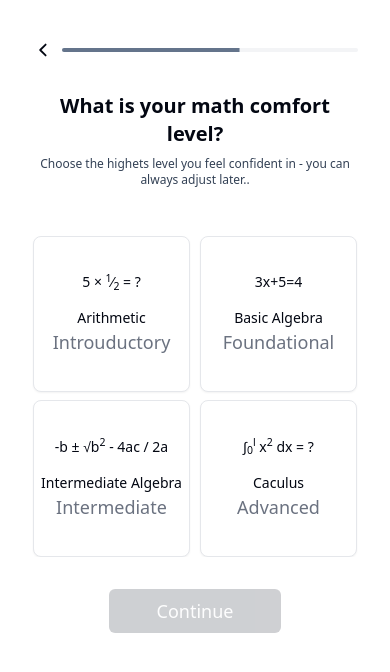
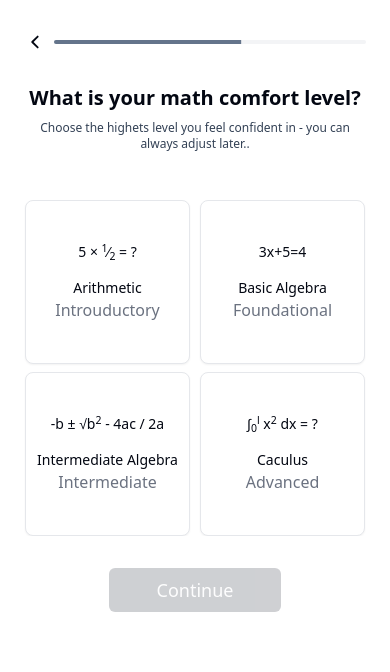
Before and after one commit to Natty-7r/Assignment-, a React (Vite) app: page /math-level in a window 390 px wide. Shown: the top 672 px of the page. Built offline with nearby package versions, Linux system fonts and the light colour scheme.

Commit message:
style: fix talbet  view

```diff
--- a/src/components/card/math-leverl-card.tsx
+++ b/src/components/card/math-leverl-card.tsx
@@ -11,15 +11,15 @@ const MathLevelCard = ({
   return (
     <Card
       className={cn(
-        "aspect-[1/1]   text-sm basis-[48%] md:basis-[24%] flex flex-col items-center justify-center",
+        "aspect-[1/1]   text-sm basis-[48%] sm:w-[24%] flex flex-col items-center justify-center",
         selectedValue && selectedValue == name && "border-yellow-600 shadow-lg"
       )}
       onClick={() => handleClick(name)}
     >
       <p className="mb-4 md:mb-6 md:text-xl">{preview}</p>
       <div className="text-center">
-        <p className="capitalize  lg:text-base ">{name}</p>
-        <p className="capitalize text-gray-500 text-lg  text-center ">
+        <p className="capitalize text-sm lg:text-base ">{name}</p>
+        <p className="capitalize text-gray-500 text-base sm:text-lg  text-center ">
           {description}
         </p>
       </div>
--- a/src/pages/intereset.tsx
+++ b/src/pages/intereset.tsx
@@ -23,14 +23,14 @@ const InterestsPage = () => {
   };
 
   return (
-    <main className=" flex flex-col gap-2 p-6 md:px-[15%] ">
+    <main className=" flex flex-col gap-2 p-6 sm:p-12 md:px-[15%] ">
       <FormProgress />
       <FormHeader
         headerText=" which are you most intereseted in?"
         headerDescription=" choose just one. This will help us get you started   (but won't limit your experience)."
       />
 
-      <div className="flex flex-col mx-auto   overflow-y-auto hideable_thin_scrollbar gap-3 my-3  md:mt-6 sm:w-4/5 lg:w-3/5 max-h-[62vh] md:max-h-[62vh]">
+      <div className="flex flex-col mx-auto   overflow-y-auto hideable_thin_scrollbar gap-3 sm:gap-4 my-3 sm:my-8 md:mt-6 sm:w-4/5 lg:w-3/5 max-h-[62vh] md:max-h-[62vh]">
         {interestList.map(({ type, iconString }, index: number) => (
           <OptionCard
             key={index}
--- a/src/pages/learning-path.tsx
+++ b/src/pages/learning-path.tsx
@@ -18,7 +18,7 @@ const LearningPathPage = () => {
   }, []);
   if (loading)
     return (
-      <main className="  flex flex-col h-screen  justify-center items-center">
+      <main className="  flex flex-col h-screen   justify-center items-center">
         <CircularLoader className="w-12 h-11" />
         <h1 className=" font-bold text-xl first-letter:uppercase  my-6 px-[10%] text-center ">
           finding learning path recommendations for you based on your responses
@@ -26,7 +26,7 @@ const LearningPathPage = () => {
       </main>
     );
   return (
-    <main className=" flex flex-col gap-2 p-8 md:px-[18%] py-[20%] md:py-[10%] md:py-[5%]  ">
+    <main className=" flex flex-col gap-2 p-6 sm:p-12 sm:p-24  md:px-[10%] ">
       <FormHeader
         headerText=" learning paths based on your answers"
         headerDescription="choose one to get started. You can switch anytime."
--- a/src/pages/math-level.tsx
+++ b/src/pages/math-level.tsx
@@ -21,7 +21,7 @@ const MathLevelPage = () => {
     navigate("/progress-two");
   };
   return (
-    <main className=" flex flex-col gap-2 p-8 md:px-[15%] ">
+    <main className=" flex flex-col gap-2 p-6 sm:p-12 md:px-[15%] ">
       <FormProgress />
       <FormHeader
         className="my-4"
--- a/src/pages/progress-one.tsx
+++ b/src/pages/progress-one.tsx
@@ -13,7 +13,7 @@ const ProgressOne = () => {
     navigate("/math-level");
   };
   return (
-    <main className=" flex flex-col gap-2 p-8 md:px-[15%] ">
+    <main className=" flex flex-col gap-2 p-6 sm:p-12 md:px-[15%] ">
       <FormProgress />
       <div className="flex flex-col md:my-12 md:flex-row mx-auto items-center justify-around md:gap-[5%] ">
         <div className="aspect-[2/3]  relative  w-1/4 md:w-[20%] my-12">
--- a/src/pages/progress-two.tsx
+++ b/src/pages/progress-two.tsx
@@ -12,7 +12,7 @@ const ProgressTwoPage = () => {
     navigate("/learning-path");
   };
   return (
-    <main className=" flex flex-col gap-2 p-8 md:px-[15%] ">
+    <main className=" flex flex-col gap-2 p-6 sm:p-12 md:px-[15%] ">
       <FormProgress />
       <div className="flex flex-col md:my-12 md:flex-row mx-auto items-center justify-around md:gap-[5%] ">
         <div className="aspect-[2/3]  relative  w-1/4 md:w-[20%] my-12">
--- a/src/pages/user-type.tsx
+++ b/src/pages/user-type.tsx
@@ -20,14 +20,14 @@ const UserTypePage = () => {
     navigate("/interest");
   };
   return (
-    <main className=" flex flex-col gap-2 p-6 md:px-[15%] ">
+    <main className=" flex flex-col gap-2 p-6 sm:p-12 md:px-[15%] ">
       <FormProgress />
       <FormHeader
         headerText=" which describes you best?"
         headerDescription=" this will help us personize your expreience."
       />
 
-      <div className="flex flex-col mx-auto   overflow-y-auto hideable_thin_scrollbar gap-2 mb-6 mt-6  md:mt-8 sm:w-4/5 lg:w-3/5 max-h-[60vh] md:max-h-[65vh]">
+      <div className="flex flex-col mx-auto   overflow-y-auto hideable_thin_scrollbar gap-2 sm:gap-4 mb-6 mt-6  md:mt-8 sm:w-4/5 lg:w-3/5 max-h-[60vh] md:max-h-[65vh]">
         {userTypes.map(({ type, description, iconString }, index: number) => (
           <OptionCard
             key={index}
```
